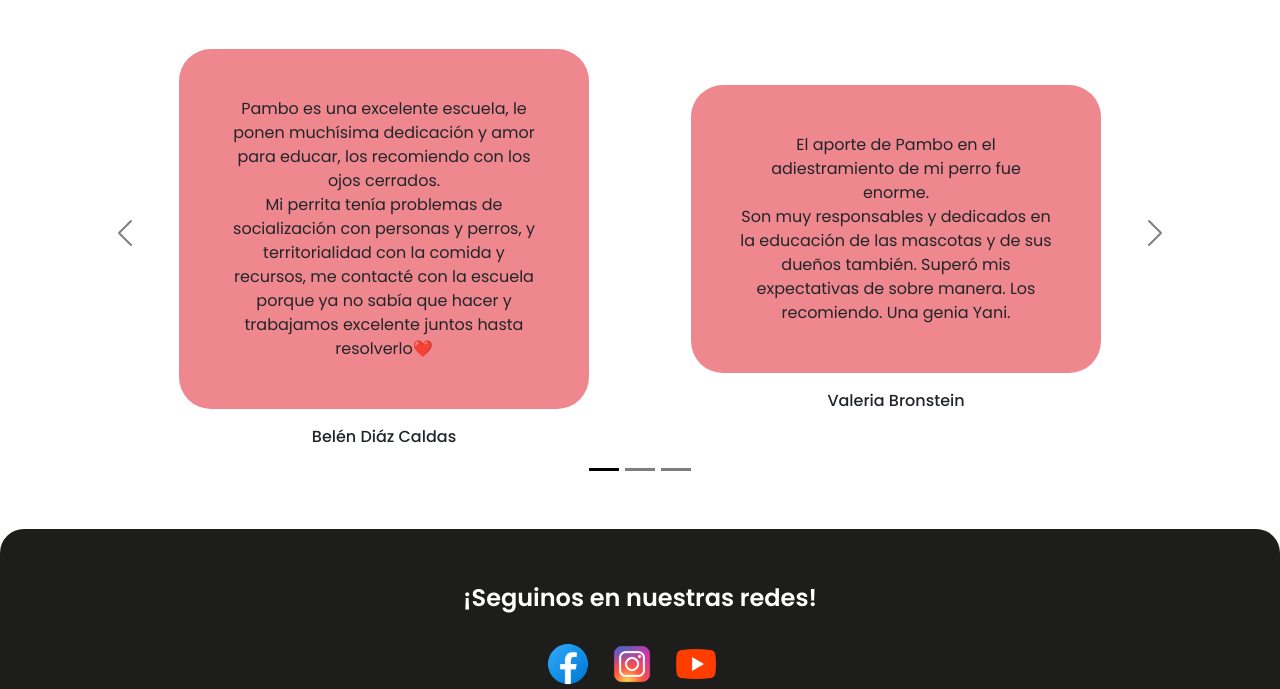
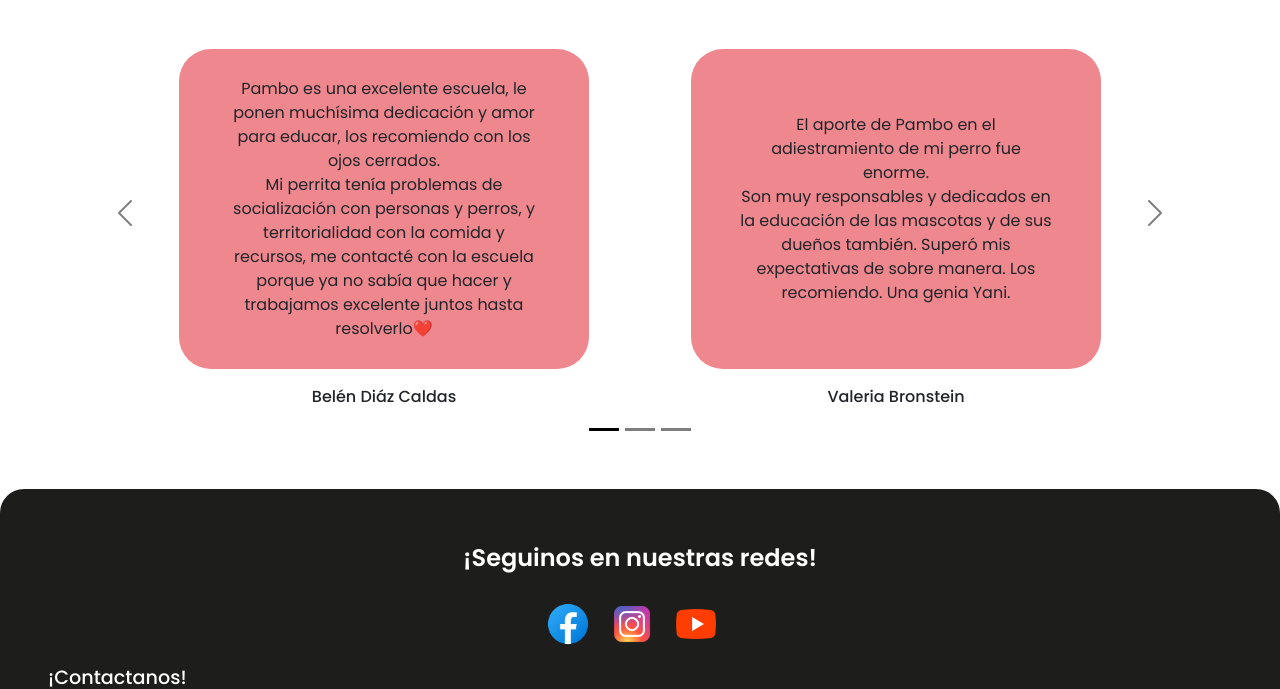
Before and after one commit to ezequielccjl/Pambo-App, a React (Create React App) app: page /testimonios in a window 1280 px wide. Shown: the part 910-1599 px from the top of the page. Built offline with nearby package versions, Linux system fonts and the light colour scheme.

Commit message:
Links redes

```diff
--- a/src/components/CardsCont.js
+++ b/src/components/CardsCont.js
@@ -10,8 +10,6 @@ export const CardsCont = () => {
     let positionCards;
 
     const scrollHandler = () => {
-
-        console.log(window.scrollY)
 
         if(window.scrollY>positionCards){
             const counters = document.querySelectorAll('.num-card');
--- a/src/components/Contacto.js
+++ b/src/components/Contacto.js
@@ -28,9 +28,15 @@ export const Contacto = () => {
                             Email: <span className="span_info">adiestramientopambo@gmail.com</span>
                         </div>
                         <div className="img_info">
-                            <img src={iconfb} alt="icon-fb"></img>
-                            <img src={iconig} alt="icon-ig"></img>
-                            <img src={iconyt} alt="icon-yt"></img>
+                            <a href="https://www.facebook.com/adiestramientopambo/" target="_blank" rel="noopener noreferrer">
+                                <img src={iconfb} alt="icon-fb"></img>
+                            </a>
+                            <a href="https://www.instagram.com/adiestramientopambo/?hl=es" target="_blank" rel="noopener noreferrer">
+                                <img src={iconig} alt="icon-ig"></img>
+                            </a>
+                            <a href="https://www.youtube.com/channel/UCYk1r7-L5DGMc48IoPUcH0g" target="_blank" rel="noopener noreferrer">
+                                <img src={iconyt} alt="icon-yt"></img>
+                            </a>
                         </div>
                     </div>
                 </div>
--- a/src/components/Footer.js
+++ b/src/components/Footer.js
@@ -11,9 +11,15 @@ export const Footer = () => {
         <section className="section_footer">
             <div className="titulo_footer">¡Seguinos en nuestras redes!</div>
             <div className="img_redes">
-                <img src={iconfb} alt="icon-fb"></img>
-                <img src={iconig} alt="icon-ig"></img>
-                <img src={iconyt} alt="icon-yt"></img>
+                <a href="https://www.facebook.com/adiestramientopambo/" target="_blank" rel="noopener noreferrer">
+                    <img src={iconfb} alt="icon-fb"></img>
+                </a>
+                <a href="https://www.instagram.com/adiestramientopambo/?hl=es" target="_blank" rel="noopener noreferrer">
+                    <img src={iconig} alt="icon-ig"></img>
+                </a>
+                <a href="https://www.youtube.com/channel/UCYk1r7-L5DGMc48IoPUcH0g" target="_blank" rel="noopener noreferrer">
+                    <img src={iconyt} alt="icon-yt"></img>
+                </a>
             </div>
             <div className="footer_description">
                 <div className="titulo_desc">¡Contactanos!</div>
--- a/src/components/Navbar.js
+++ b/src/components/Navbar.js
@@ -3,7 +3,7 @@ import '../css/navbar.css'
 import {NavbarMenu} from './NavbarMenu'
 import {Link} from 'react-router-dom'
 
-import logo from '../imgs/0_Pambo_Logo.png'
+import logo from '../imgs/0_Pambo__Logo.png'
 
 export const Navbar = () =>{
 
--- a/src/css/header.css
+++ b/src/css/header.css
@@ -10,7 +10,7 @@
 
 .video-land{
     width: 100%;
-    height: 70vh;
+    height: 80vh;
 }
 
 .section_deportes .video-land{
--- a/src/css/navbar.css
+++ b/src/css/navbar.css
@@ -29,7 +29,7 @@ nav{
 }
 
 .ul-nav{
-    width: 60%;
+    width: 70%;
     color: white;
     font-family: "Poppins", sans;
     font-size: 0.8rem;
@@ -120,6 +120,18 @@ nav{
 
 /* Clases para Navbar Responsive */
 
+@media only screen and (max-width: 1450px){
+    .ul-nav{
+        width: 80%;
+    }
+}
+
+@media only screen and (max-width: 1150px){
+    .ul-nav{
+        width: 90%;
+    }
+}
+
 @media only screen and (max-width: 850px) {
 
     nav{
--- a/src/css/testimonios.css
+++ b/src/css/testimonios.css
@@ -37,10 +37,16 @@
 }
 
 .cont_texto_testi{
+    height: 20rem;
     width: 100%;
     background-color: #ef878e;
     border-radius: 2rem;
     padding: 3rem;
+
+    display: flex;
+    flex-direction: column;
+    justify-content: center;
+    align-items: center;
 
 }
 
@@ -62,11 +68,20 @@
 }
 
 
+@media (max-width: 1050px){
+    .cont_texto_testi{
+        height: auto;
+    }
+}
+
 @media (max-width: 1000px){
     .cont_mensajes{
         grid-template-columns: 1fr;
     }
 
+    .cont_mensajes .un_testi:last-child{
+        margin-top: 3rem;
+    }
 }
 
 @media (max-width: 850px){
@@ -102,4 +117,8 @@
         padding-right: 5%;
         padding-left: 5%;
     }
+
+    .cont_texto_testi{
+        padding: 1.5rem;
+    }
 }
```
Also changed, not shown: src/imgs/0_Pambo__Logo.png (added).
